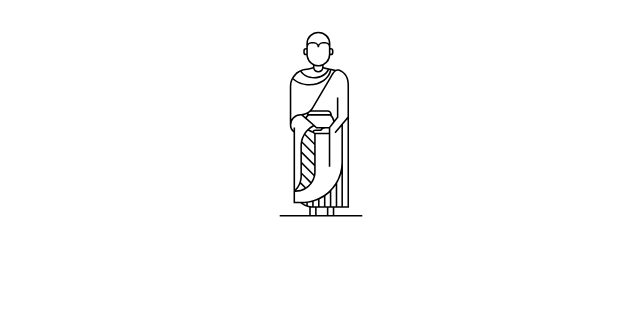
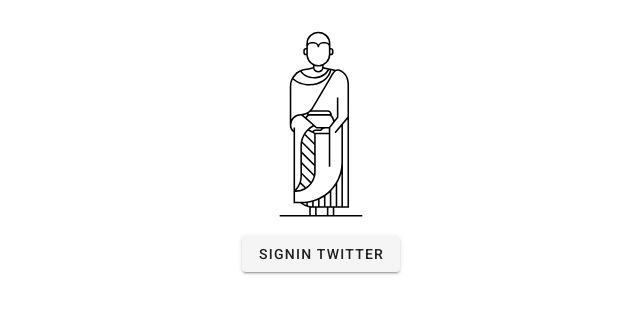
Before and after one commit to 10kaoru12/devotter-frontend, a Vue app: page / in a window 1280 px wide. Shown: the top 314 px of the page, without its empty margins (319-959 px from the left). Built offline with nearby package versions, Linux system fonts and the light colour scheme.

Commit message:
docsファイルのbuild

```diff
--- a/src/components/guestUserScreen.vue
+++ b/src/components/guestUserScreen.vue
@@ -1,16 +1,9 @@
 <template>
   <v-container>
-    <v-layout
-      text-center
-      wrap
-    >
+    <v-layout text-center wrap justify-center>
       <v-flex xs12>
-        <v-img
-          :src="require('../assets/thai monk.svg')"
-          class="my-3"
-          contain
-          height="200"
-        ></v-img>
+        <v-img :src="require('../assets/thai monk.svg')" class="my-3" contain height="200"></v-img>
+        <v-btn>Signin Twitter</v-btn>
       </v-flex>
     </v-layout>
   </v-container>
@@ -18,10 +11,10 @@
 
 <script>
 export default {
-  name: 'HelloWorld',
+  name: "HelloWorld",
 
   data: () => ({
     //
-  }),
+  })
 };
 </script>
--- a/vue.config.js
+++ b/vue.config.js
@@ -1,5 +1,8 @@
 module.exports = {
   "transpileDependencies": [
     "vuetify"
-  ]
+  ],
+  outputDir: 'docs',
+  assetsDir: './',
+  publicPath: './'
 }
```
Also changed, not shown: 8 other files (tests, documents, lock files or other folders).
